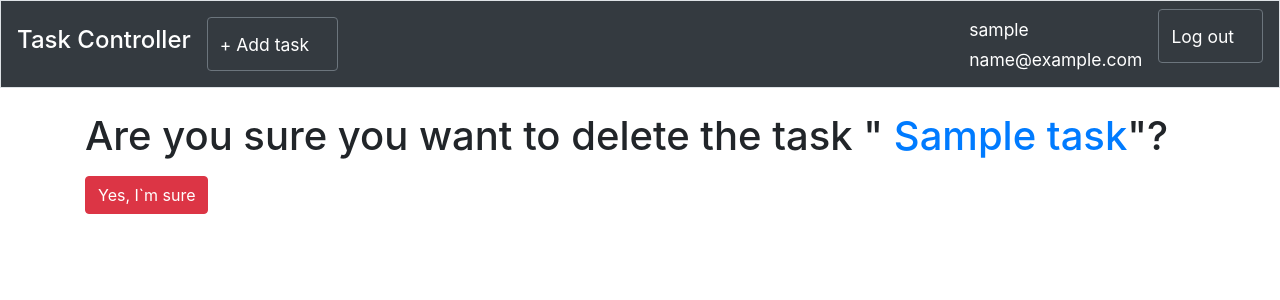
After one commit to kdudarev/task_controller, a Django app: template tasks/templates/tasks/delete_task.html in a window 1280 px wide. The commit adds this page. Shown: the top 300 px of the page. Run offline with Django 4.2, Linux system fonts and the light colour scheme; the template is opened without the code that fills it: values that come from a table or form of the project are taken from there, others are empty; a user stored in the database is signed in; tables that the repository leaves empty hold one stand-in row (values such as "Sample post"); some libraries are stand-ins or nearby versions.

Commit message:
Added the ability to delete tasks, some fixes

```diff
--- a/tasks/models.py
+++ b/tasks/models.py
@@ -1,5 +1,6 @@
 from django.contrib.auth.models import User
 from django.db import models
+from django.urls import reverse
 
 
 class Task(models.Model):
@@ -33,6 +34,9 @@ class Task(models.Model):
     def __str__(self):
         return self.name
 
+    def get_absolute_url(self):
+        return reverse('tasks:task_detail', args=[self.pk])
+
     class Meta:
         verbose_name_plural = 'Tasks'
         verbose_name = 'Task'
--- a/tasks/templates/layout/base.html
+++ b/tasks/templates/layout/base.html
@@ -53,7 +53,7 @@
                     </li>
                     <li class="nav-item">
                         <button type="button" class="btn btn-outline-secondary">
-                            <a class="nav-link" href="#">
+                            <a class="navbar-brand" href="#">
                                 <small>Log in</small></a>
                         </button>
                     </li>
--- /dev/null
+++ b/tasks/templates/tasks/delete_task.html
@@ -0,0 +1,21 @@
+{% extends "base.html" %}
+{% load bootstrap4 %}
+
+{% block content %}
+    {% if user.is_authenticated %}
+        {% if user.pk == task.reporter.pk %}
+            <main role="main" class="container">
+                <h1>Are you sure you want to delete the task "
+                <a href="{{ task.get_absolute_url }}">{{ task }}</a>"?</h1>
+                <p>
+                    <form method="post">
+                        {% csrf_token %}
+                        <button name="submit" class="btn btn-danger">
+                            Yes, I`m sure</button>
+                    </form>
+                    <br/>
+                </p>
+            </main>
+        {% endif %}
+    {% endif %}
+{% endblock content %}
--- a/tasks/templates/tasks/edit_task.html
+++ b/tasks/templates/tasks/edit_task.html
@@ -15,6 +15,9 @@
                             {% bootstrap_form form %}
                             <button class="btn btn-secondary">
                                 Save changes</button>
+                            <a href="{% url 'tasks:delete_task' task.pk %}"
+                               class="btn btn-danger active" role="button"
+                               aria-pressed="true">Delete task</a>
                         </form>
                     </div>
                 </div>
--- a/tasks/urls.py
+++ b/tasks/urls.py
@@ -1,6 +1,7 @@
 from django.urls import path
 
-from .views import HomeView, TaskDetailView, AddTaskView, EditTaskView
+from .views import HomeView, TaskDetailView, AddTaskView, EditTaskView, \
+    DeleteTaskView
 
 app_name = 'tasks'
 
@@ -9,4 +10,6 @@ urlpatterns = [
     path('<int:pk>/', TaskDetailView.as_view(), name='task_detail'),
     path('add_task/', AddTaskView.as_view(), name='add_task'),
     path('edit_task/<int:pk>/', EditTaskView.as_view(), name='edit_task'),
+    path('delete_task/<int:pk>/', DeleteTaskView.as_view(),
+         name='delete_task'),
 ]
```
Also changed, not shown: tasks/templates/tasks/task_detail.html (+6 -1 lines), tasks/views.py (+7 -2 lines).
